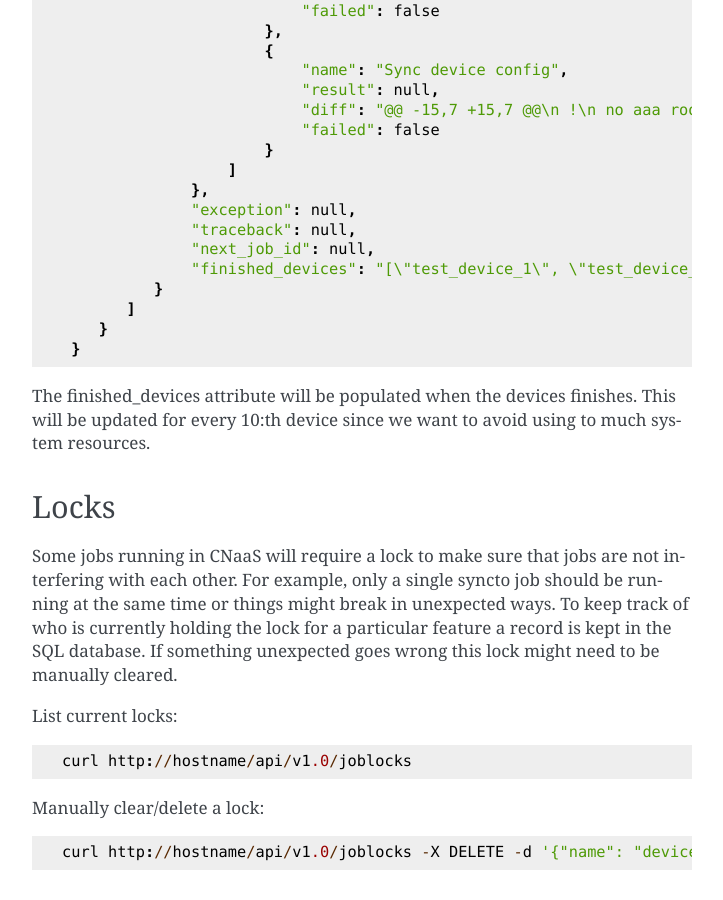
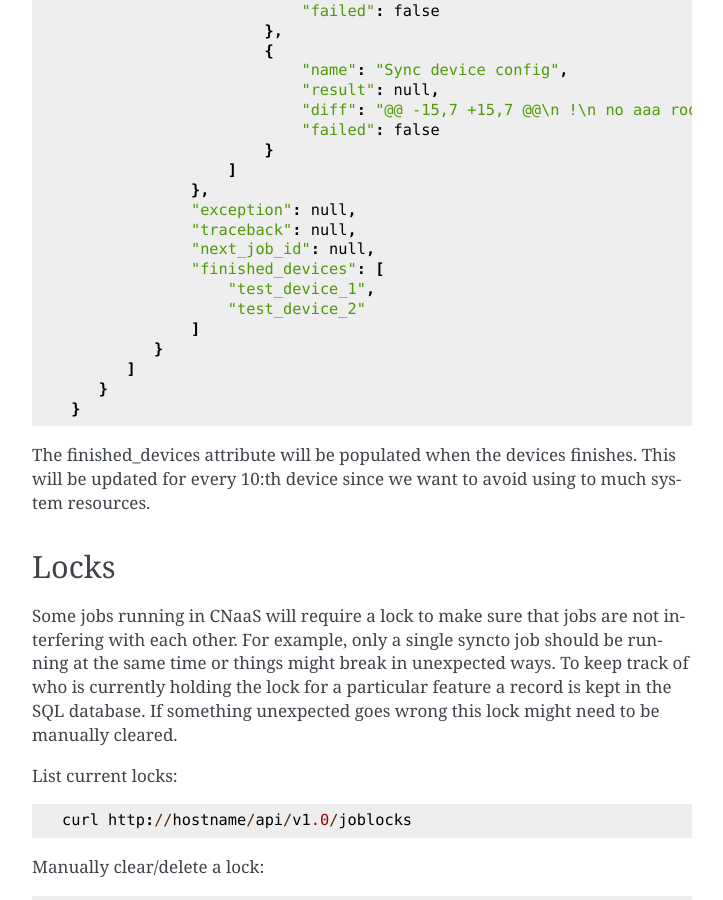
Before and after one commit to SUNET/cnaas-nms, a Sphinx documentation site: the page built from docs/apiref/jobs.rst, in a window 1280 px wide and 900 px high, scrolled down 995 px. Shown: the whole window, without its empty margins (388-1111 px from the left). Built offline with Sphinx 7.4.7, drawn with Linux system fonts in a browser that asks for light colours.

```diff
--- a/docs/apiref/jobs.rst
+++ b/docs/apiref/jobs.rst
@@ -63,7 +63,10 @@ The result will look like this:
                 "exception": null,
                 "traceback": null,
                 "next_job_id": null,
-		"finished_devices": "[\"test_device_1\", \"test_device_2\"]"
+		"finished_devices": [
+                    "test_device_1",
+                    "test_device_2"
+                ]
             }
          ]
       }
```
